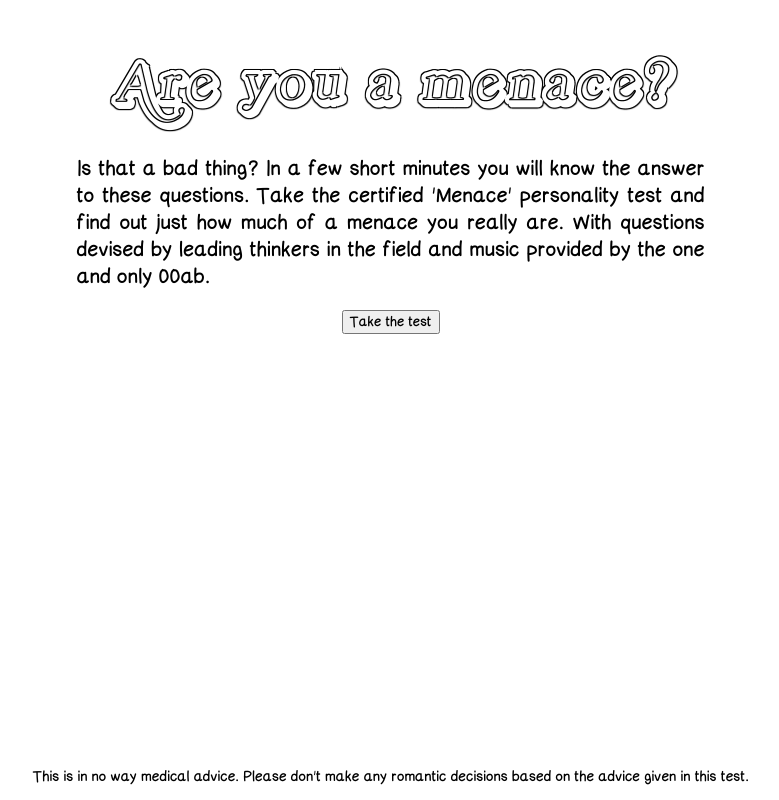
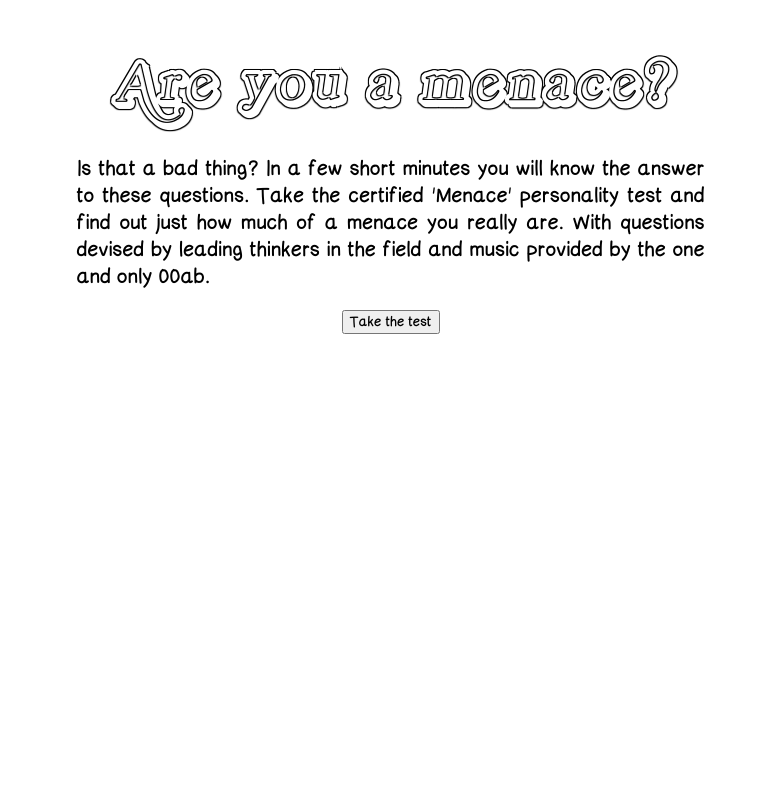
Before and after one commit to CampbellDocherty/menace, a React (Vite) app: page / in a window 1280 px wide. Shown: the whole page, without its empty margins (249-1028 px from the left). Built offline with nearby package versions, Linux system fonts and the light colour scheme.

Commit message:
Remove disclaimer temporarilt

```diff
--- a/src/pages/Home/index.tsx
+++ b/src/pages/Home/index.tsx
@@ -13,10 +13,10 @@ export const Home = ({ onProceed }: { onProceed: () => void }) => {
         and only 00ab.
       </IntroText>
       <button onClick={onProceed}>Take the test</button>
-      <Footer>
+      {/* <Footer>
         This is in no way medical advice. Please don&apos;t make any romantic
         decisions based on the advice given in this test.
-      </Footer>
+      </Footer> */}
     </>
   );
 };
```
Also changed, not shown: 1 other file (tests, documents, lock files or other folders).
